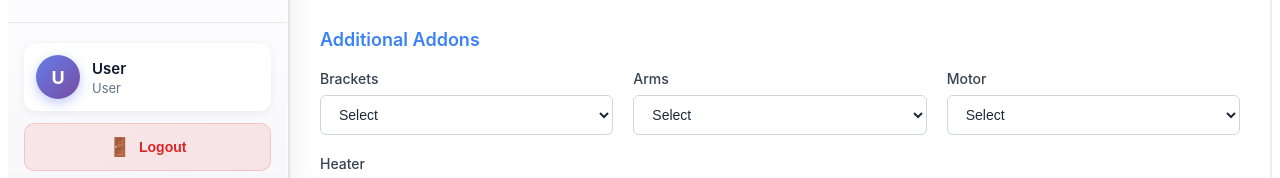
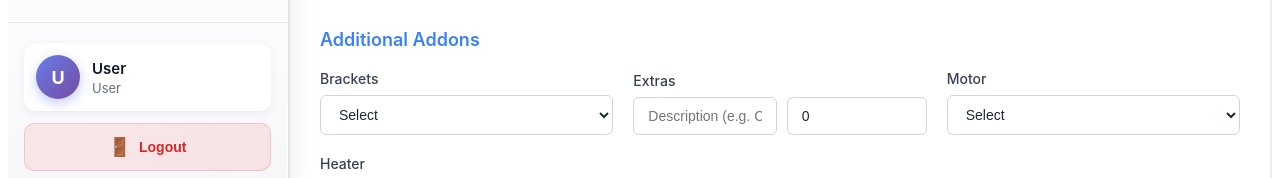
Before and after one commit to ranjith83/awnings-ireland, an Angular app: page /workflow/invoice in a window 1280 px wide. Shown: the part 617-795 px from the top of the page. Built offline with nearby package versions, Linux system fonts and the light colour scheme.

Commit message:
Adding extras in Quote and Invoice

```diff
--- a/src/workflow/create-quote.component/create-quote.component.css
+++ b/src/workflow/create-quote.component/create-quote.component.css
@@ -526,6 +526,27 @@
   }
 }
 
+/* Extras field */
+.extras-group {
+  grid-column: span 1;
+}
+
+.extras-row {
+  display: flex;
+  gap: 10px;
+  align-items: center;
+}
+
+.extras-description {
+  flex: 1;
+  min-width: 0;
+}
+
+.extras-price {
+  width: 110px;
+  flex-shrink: 0;
+}
+
 /* Responsive Design */
 @media (max-width: 1200px) {
   .form-row {
--- a/src/workflow/create-quote.component/create-quote.component.html
+++ b/src/workflow/create-quote.component/create-quote.component.html
@@ -70,14 +70,24 @@
           </select>
         </div>
 
-        <div class="form-group">
-          <label class="form-label">Arms</label>
-          <select class="form-select" [(ngModel)]="selectedArms" (change)="onArmChange()">
-            <option value="" disabled selected>Select</option>
-            <option *ngFor="let arm of arms$ | async" [value]="arm.armId">
-              {{ arm.description }} - €{{ arm.price | number:'1.2-2' }}
-            </option>
-          </select>
+        <div class="form-group extras-group">
+          <label class="form-label">Extras</label>
+          <div class="extras-row">
+            <input
+              type="text"
+              class="form-input extras-description"
+              [(ngModel)]="extrasDescription"
+              (ngModelChange)="onExtrasChange()"
+              placeholder="Description (e.g. Custom cover)">
+            <input
+              type="number"
+              class="form-input extras-price"
+              [(ngModel)]="extrasPrice"
+              (ngModelChange)="onExtrasChange()"
+              placeholder="Price"
+              min="0"
+              step="0.01">
+          </div>
         </div>
 
         <div class="form-group">
--- a/src/workflow/create-quote.component/create-quote.component.ts
+++ b/src/workflow/create-quote.component/create-quote.component.ts
@@ -18,7 +18,6 @@ import {
   SupplierDto,
   ProductDto,
   WorkflowDto,
-  ArmDto,
   MotorDto,
   HeaterDto,
   BracketDto
@@ -50,7 +49,6 @@ export class CreateQuoteComponent implements OnInit, OnDestroy {
   workflows$!: Observable<WorkflowDto[]>;
   suppliers$!: Observable<SupplierDto[]>;
   brackets$!: Observable<BracketDto[]>;
-  arms$!: Observable<ArmDto[]>;
   motors$!: Observable<MotorDto[]>;
   heaters$!: Observable<HeaterDto[]>;
   availableWidths$!: Observable<number[]>;
@@ -71,7 +69,6 @@ export class CreateQuoteComponent implements OnInit, OnDestroy {
   private workflowsSubject$   = new BehaviorSubject<WorkflowDto[]>([]);
   private suppliersSubject$   = new BehaviorSubject<SupplierDto[]>([]);
   private bracketsSubject$    = new BehaviorSubject<BracketDto[]>([]);
-  private armsSubject$        = new BehaviorSubject<ArmDto[]>([]);
   private motorsSubject$      = new BehaviorSubject<MotorDto[]>([]);
   private heatersSubject$     = new BehaviorSubject<HeaterDto[]>([]);
   private widthsSubject$      = new BehaviorSubject<number[]>([]);
@@ -110,11 +107,14 @@ export class CreateQuoteComponent implements OnInit, OnDestroy {
   installationFee     = 0;
   vatRate             = 13.5;
   selectedBrackets    = '';
-  selectedArms        = '';
   selectedMotor       = '';
   selectedHeater      = '';
   includeElectrician  = false;
   electricianPrice    = 280.00;
+
+  // Extras (free-text replacement for Arms)
+  extrasDescription = '';
+  extrasPrice       = 0;
 
   /**
    * When true the quote PDF is emailed to the customer address via Graph.
@@ -153,7 +153,6 @@ export class CreateQuoteComponent implements OnInit, OnDestroy {
     this.workflows$          = this.workflowsSubject$.asObservable();
     this.suppliers$          = this.suppliersSubject$.asObservable();
     this.brackets$           = this.bracketsSubject$.asObservable();
-    this.arms$               = this.armsSubject$.asObservable();
     this.motors$             = this.motorsSubject$.asObservable();
     this.heaters$            = this.heatersSubject$.asObservable();
     this.availableWidths$    = this.widthsSubject$.asObservable();
@@ -316,9 +315,39 @@ export class CreateQuoteComponent implements OnInit, OnDestroy {
   private loadProductAddons() {
     if (!this.selectedModelId) return;
     const id = this.selectedModelId;
-    this.workflowService.getBracketsForProduct(id).pipe(takeUntil(this.destroy$), tap(v => this.bracketsSubject$.next(v)), catchError(() => of([]))).subscribe();
-    this.workflowService.getArmsForProduct(id).pipe(takeUntil(this.destroy$), tap(v => this.armsSubject$.next(v)), catchError(() => of([]))).subscribe();
-    this.workflowService.getMotorsForProduct(id).pipe(takeUntil(this.destroy$), tap(v => this.motorsSubject$.next(v)), catchError(() => of([]))).subscribe();
+    this.workflowService.getBracketsForProduct(id).pipe(
+      takeUntil(this.destroy$),
+      tap(v => {
+        this.bracketsSubject$.next(v);
+        // Default bracket: "Surcharge for face fixture" (BracketId = 1, price 86.00)
+        const defaultBracket = v.find(b =>
+          b.bracketName.toLowerCase().includes('surcharge for face fixture') &&
+          !b.bracketName.toLowerCase().includes('spreader')
+        );
+        if (defaultBracket) {
+          this.selectedBrackets = defaultBracket.bracketId.toString();
+          this.onBracketChange();
+        }
+      }),
+      catchError(() => of([]))
+    ).subscribe();
+    this.workflowService.getMotorsForProduct(id).pipe(
+      takeUntil(this.destroy$),
+      tap(v => {
+        this.motorsSubject$.next(v);
+        // Default motor: "Surcharge for radio-contr. motor io/RTS + 1 ch. transmitter"
+        const defaultMotor = v.find(m =>
+          m.description.toLowerCase().includes('radio') &&
+          m.description.toLowerCase().includes('rts') &&
+          m.description.toLowerCase().includes('1 ch')
+        );
+        if (defaultMotor) {
+          this.selectedMotor = defaultMotor.motorId.toString();
+          this.onMotorChange();
+        }
+      }),
+      catchError(() => of([]))
+    ).subscribe();
     this.workflowService.getHeatersForProduct(id).pipe(takeUntil(this.destroy$), tap(v => this.heatersSubject$.next(v)), catchError(() => of([]))).subscribe();
   }
 
@@ -365,10 +394,20 @@ export class CreateQuoteComponent implements OnInit, OnDestroy {
     if (bracket) this.addOrUpdateAddonLineItem('bracket', { description: bracket.bracketName, quantity: 1, unitPrice: bracket.price, taxRate: this.vatRate, discountPercentage: 0, amount: this.calculateAmount(1, bracket.price, this.vatRate, 0), id: this.getAddonItemId('bracket') });
   }
 
-  onArmChange() {
-    if (!this.selectedArms) { this.removeAddonLineItem('arm'); return; }
-    const arm = this.armsSubject$.value.find(a => a.armId.toString() === this.selectedArms);
-    if (arm) this.addOrUpdateAddonLineItem('arm', { description: arm.description, quantity: 1, unitPrice: arm.price, taxRate: this.vatRate, discountPercentage: 0, amount: this.calculateAmount(1, arm.price, this.vatRate, 0), id: this.getAddonItemId('arm') });
+  onExtrasChange() {
+    if (!this.extrasDescription || this.extrasPrice <= 0) {
+      this.removeAddonLineItem('arm');
+      return;
+    }
+    this.addOrUpdateAddonLineItem('arm', {
+      description: this.extrasDescription,
+      quantity: 1,
+      unitPrice: this.extrasPrice,
+      taxRate: this.vatRate,
+      discountPercentage: 0,
+      amount: this.calculateAmount(1, this.extrasPrice, this.vatRate, 0),
+      id: this.getAddonItemId('arm')
+    });
   }
 
   onMotorChange() {
--- a/src/workflow/invoice.component/invoice.component.css
+++ b/src/workflow/invoice.component/invoice.component.css
@@ -408,6 +408,27 @@
   font-size: 18px;
 }
 
+/* Extras field */
+.extras-group {
+  grid-column: span 1;
+}
+
+.extras-row {
+  display: flex;
+  gap: 10px;
+  align-items: center;
+}
+
+.extras-description {
+  flex: 1;
+  min-width: 0;
+}
+
+.extras-price {
+  width: 110px;
+  flex-shrink: 0;
+}
+
 /* Responsive Design */
 @media (max-width: 1024px) {
   .summary-section {
--- a/src/workflow/invoice.component/invoice.component.html
+++ b/src/workflow/invoice.component/invoice.component.html
@@ -90,14 +90,24 @@
           </select>
         </div>
 
-        <div class="form-group">
-          <label class="form-label">Arms</label>
-          <select class="form-select" [(ngModel)]="selectedArms" (change)="onArmChange()">
-            <option value="" disabled selected>Select</option>
-            <option *ngFor="let arm of arms$ | async" [value]="arm.armId">
-              {{ arm.description }} - €{{ arm.price | number:'1.2-2' }}
-            </option>
-          </select>
+        <div class="form-group extras-group">
+          <label class="form-label">Extras</label>
+          <div class="extras-row">
+            <input
+              type="text"
+              class="form-input extras-description"
+              [(ngModel)]="extrasDescription"
+              (ngModelChange)="onExtrasChange()"
+              placeholder="Description (e.g. Custom cover)">
+            <input
+              type="number"
+              class="form-input extras-price"
+              [(ngModel)]="extrasPrice"
+              (ngModelChange)="onExtrasChange()"
+              placeholder="Price"
+              min="0"
+              step="0.01">
+          </div>
         </div>
 
         <div class="form-group">
--- a/src/workflow/invoice.component/invoice.component.ts
+++ b/src/workflow/invoice.component/invoice.component.ts
@@ -19,7 +19,6 @@ import {
 import {
   WorkflowService,
   WorkflowDto,
-  ArmDto,
   MotorDto,
   HeaterDto,
   BracketDto
@@ -51,7 +50,6 @@ export class InvoiceComponent implements OnInit, OnDestroy {
   workflows$!: Observable<WorkflowDto[]>;
   quotes$!: Observable<QuoteDto[]>;
   brackets$!: Observable<BracketDto[]>;
-  arms$!: Observable<ArmDto[]>;
   motors$!: Observable<MotorDto[]>;
   heaters$!: Observable<HeaterDto[]>;
   availableWidths$!: Observable<number[]>;
@@ -72,7 +70,6 @@ export class InvoiceComponent implements OnInit, OnDestroy {
   private workflowsSubject$ = new BehaviorSubject<WorkflowDto[]>([]);
   private quotesSubject$ = new BehaviorSubject<QuoteDto[]>([]);
   private bracketsSubject$ = new BehaviorSubject<BracketDto[]>([]);
-  private armsSubject$ = new BehaviorSubject<ArmDto[]>([]);
   private motorsSubject$ = new BehaviorSubject<MotorDto[]>([]);
   private heatersSubject$ = new BehaviorSubject<HeaterDto[]>([]);
   private widthsSubject$ = new BehaviorSubject<number[]>([]);
@@ -107,7 +104,8 @@ export class InvoiceComponent implements OnInit, OnDestroy {
 
   // Addon selections
   selectedBrackets: string = '';
-  selectedArms: string = '';
+  extrasDescription: string = '';
+  extrasPrice: number = 0;
   selectedMotor: string = '';
   selectedHeater: string = '';
   includeElectrician: boolean = false;
@@ -145,7 +143,6 @@ export class InvoiceComponent implements OnInit, OnDestroy {
     this.workflows$ = this.workflowsSubject$.asObservable();
     this.quotes$ = this.quotesSubject$.asObservable();
     this.brackets$ = this.bracketsSubject$.asObservable();
-    this.arms$ = this.armsSubject$.asObservable();
     this.motors$ = this.motorsSubject$.asObservable();
     this.heaters$ = this.heatersSubject$.asObservable();
     this.availableWidths$ = this.widthsSubject$.asObservable();
@@ -333,15 +330,18 @@ export class InvoiceComponent implements OnInit, OnDestroy {
     this.workflowService.getBracketsForProduct(this.selectedModelId)
       .pipe(
         takeUntil(this.destroy$),
-        tap(brackets => this.bracketsSubject$.next(brackets)),
-        catchError(() => of([]))
-      )
-      .subscribe();
-
-    this.workflowService.getArmsForProduct(this.selectedModelId)
-      .pipe(
-        takeUntil(this.destroy$),
-        tap(arms => this.armsSubject$.next(arms)),
+        tap(brackets => {
+          this.bracketsSubject$.next(brackets);
+          // Default: "Surcharge for face fixture" (price 86.00)
+          const defaultBracket = brackets.find(b =>
+            b.bracketName.toLowerCase().includes('surcharge for face fixture') &&
+            !b.bracketName.toLowerCase().includes('spreader')
+          );
+          if (defaultBracket) {
+            this.selectedBrackets = defaultBracket.bracketId.toString();
+            this.onBracketChange();
+          }
+        }),
         catchError(() => of([]))
       )
       .subscribe();
@@ -349,7 +349,19 @@ export class InvoiceComponent implements OnInit, OnDestroy {
     this.workflowService.getMotorsForProduct(this.selectedModelId)
       .pipe(
         takeUntil(this.destroy$),
-        tap(motors => this.motorsSubject$.next(motors)),
+        tap(motors => {
+          this.motorsSubject$.next(motors);
+          // Default: "Surcharge for radio-contr. motor io/RTS + 1 ch. transmitter"
+          const defaultMotor = motors.find(m =>
+            m.description.toLowerCase().includes('radio') &&
+            m.description.toLowerCase().includes('rts') &&
+            m.description.toLowerCase().includes('1 ch')
+          );
+          if (defaultMotor) {
+            this.selectedMotor = defaultMotor.motorId.toString();
+            this.onMotorChange();
+          }
+        }),
         catchError(() => of([]))
       )
       .subscribe();
@@ -418,7 +430,6 @@ export class InvoiceComponent implements OnInit, OnDestroy {
       }
 
       const brackets = this.bracketsSubject$.value;
-      const arms = this.armsSubject$.value;
       const motors = this.motorsSubject$.value;
       const heaters = this.heatersSubject$.value;
 
@@ -429,9 +440,6 @@ export class InvoiceComponent implements OnInit, OnDestroy {
 
         const bracket = brackets.find(b => desc.includes(b.bracketName.toLowerCase()));
         if (bracket) this.selectedBrackets = bracket.bracketId.toString();
-
-        const arm = arms.find(a => desc.includes(a.description.toLowerCase()));
-        if (arm) this.selectedArms = arm.armId.toString();
 
         const motor = motors.find(m => desc.includes(m.description.toLowerCase()) || desc.includes('motor'));
         if (motor) this.selectedMotor = motor.motorId.toString();
@@ -455,7 +463,8 @@ export class InvoiceComponent implements OnInit, OnDestroy {
     this.selectedWidthCm = null;
     this.selectedAwning = null;
     this.selectedBrackets = '';
-    this.selectedArms = '';
+    this.extrasDescription = '';
+    this.extrasPrice = 0;
     this.selectedMotor = '';
     this.selectedHeater = '';
     this.includeElectrician = false;
@@ -552,21 +561,18 @@ export class InvoiceComponent implements OnInit, OnDestroy {
     }
   }
 
-  onArmChange() {
-    if (!this.selectedArms) {
+  onExtrasChange() {
+    if (!this.extrasDescription || this.extrasPrice <= 0) {
       this.removeAddonLineItem('arm');
       return;
     }
 
-    const arms = this.armsSubject$.value;
-    const arm = arms.find(a => a.armId.toString() === this.selectedArms);
-    if (arm) {
-      const totalPrice = this.calculateItemTotal(1, arm.price, this.vatRate, 0);
+    const totalPrice = this.calculateItemTotal(1, this.extrasPrice, this.vatRate, 0);
 
     const lineItem: InvoiceItemDisplay = {
-        description: arm.description,
+      description: this.extrasDescription,
       quantity: 1,
-        unitPrice: arm.price,
+      unitPrice: this.extrasPrice,
       taxRate: this.vatRate,
       discountPercentage: 0,
       unit: 'pcs',
@@ -575,7 +581,6 @@ export class InvoiceComponent implements OnInit, OnDestroy {
     };
 
     this.addOrUpdateAddonLineItem('arm', lineItem);
-    }
   }
 
   onMotorChange() {
```
Lines whose indentation alone changed are shown as unchanged.
